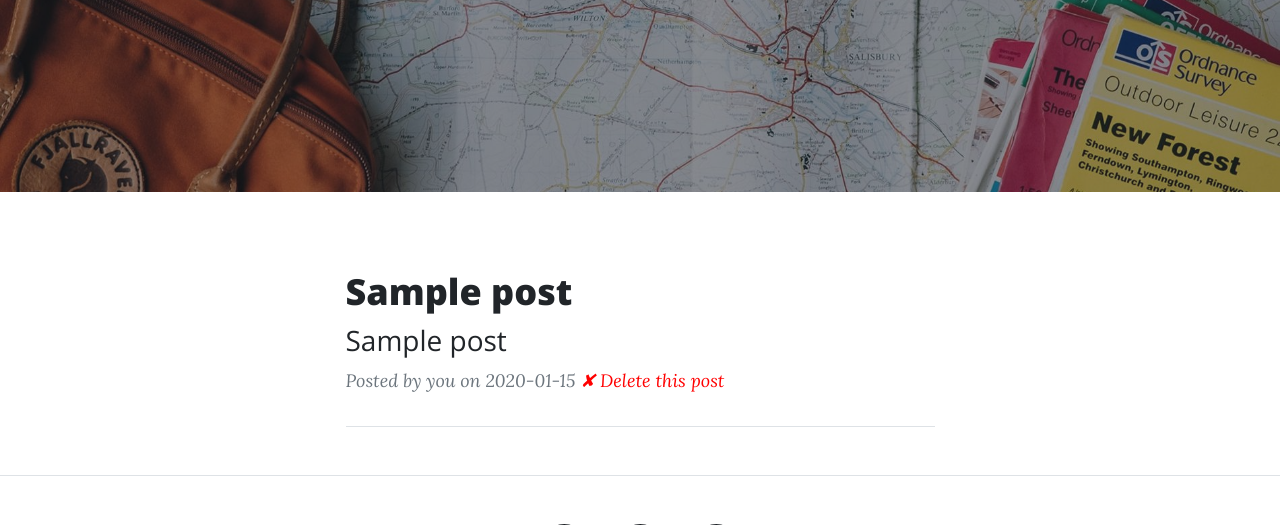
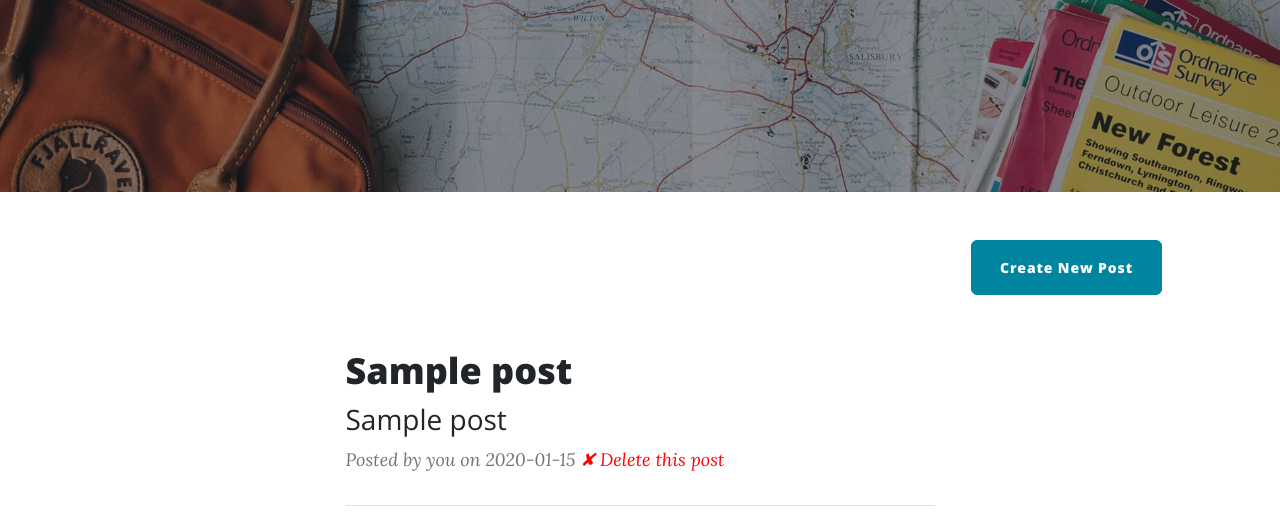
Before and after one commit to DAndre06d/Blog_Project, a Flask app: a page that uses templates/my_blogs.html in a window 1280 px wide. Shown: the part 532-1057 px from the top of the page. Run offline with Flask 3, Linux system fonts and the light colour scheme; a user stored in the database is signed in; tables that the repository leaves empty hold one stand-in row (values such as "Sample post"); some libraries are stand-ins or nearby versions.

Commit message:
added the Create new post in the user's profile page

```diff
--- a/templates/my_blogs.html
+++ b/templates/my_blogs.html
@@ -24,6 +24,15 @@
 <main class="mb-4">
   <div class="container px-4 px-lg-5">
     <div class="row gx-4 gx-lg-5 justify-content-center">
+      {% if author_id == current_user.id  %}
+      <div class="d-flex justify-content-end mb-4">
+        <a
+          class="btn btn-primary float-right"
+          href="{{url_for('add_new_post')}}"
+          >Create New Post</a
+        >
+      </div>
+      {% endif %}
       <div class="col-md-10 col-lg-8 col-xl-7">
         {% for post in blogs: %}
         <div class="post-preview">
```
